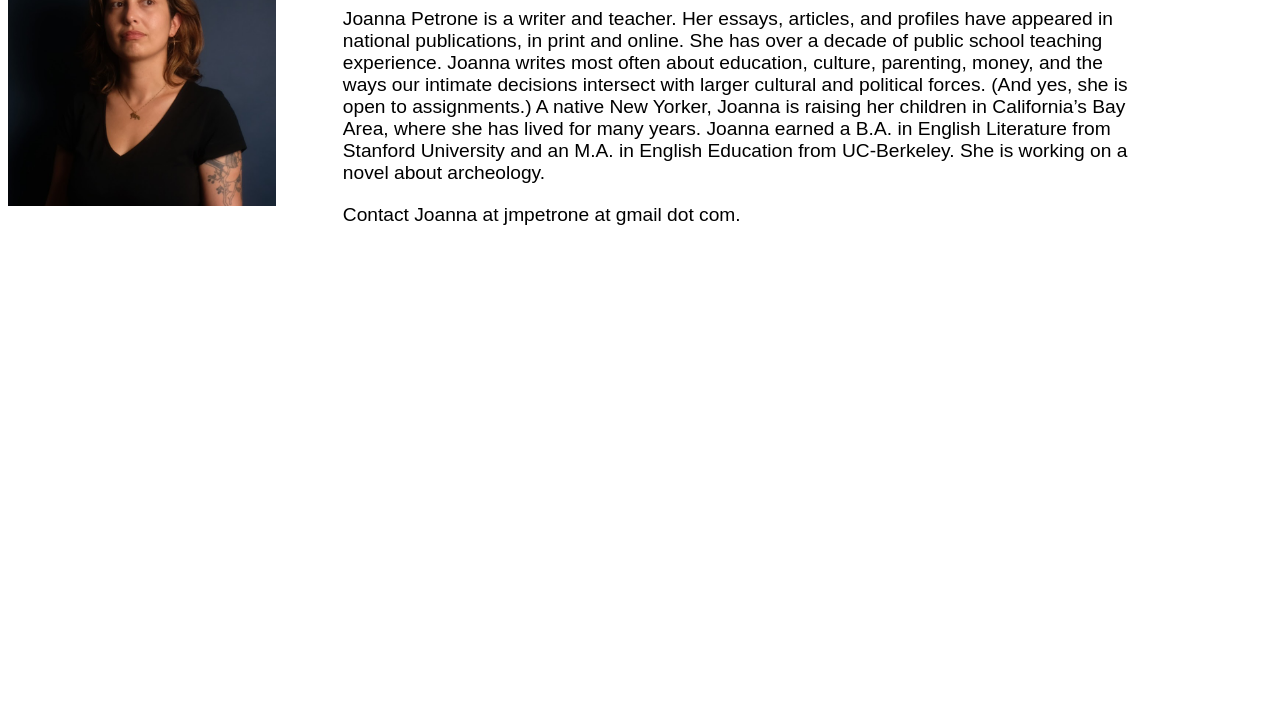
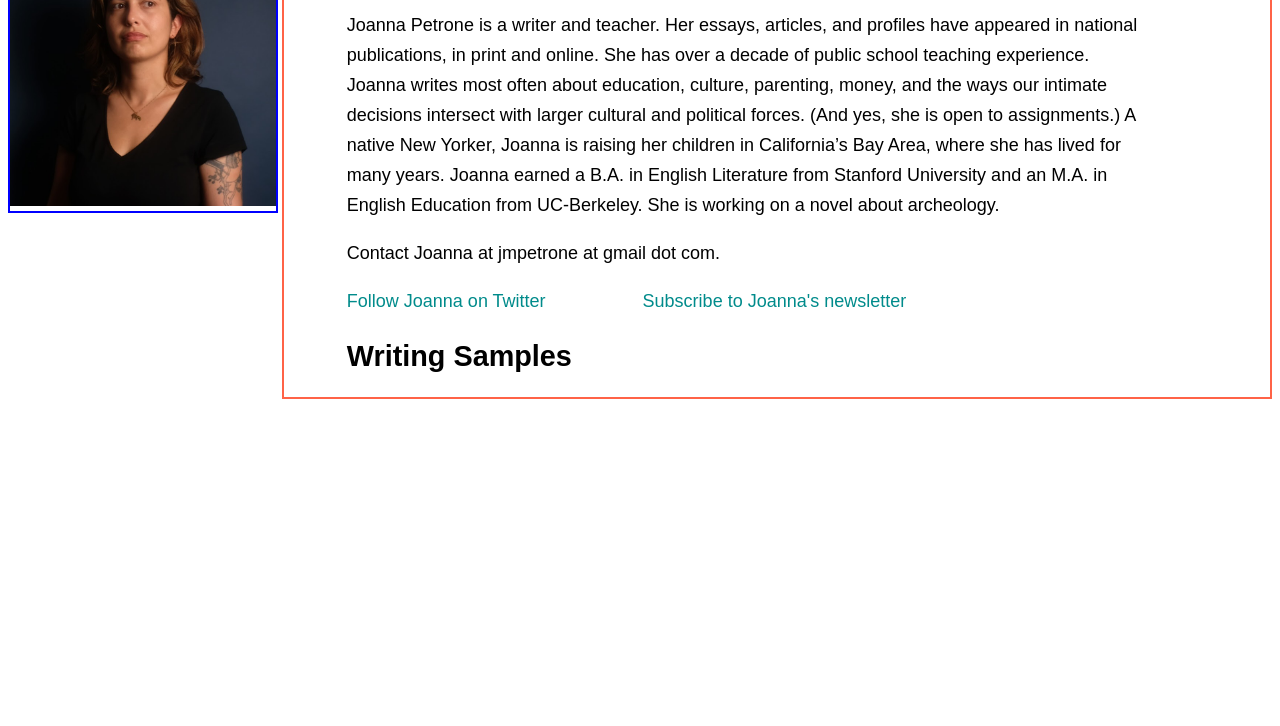
Before and after one commit to grumblebot5000/jp, a plain HTML site: page index.html in a window 1280 px wide. Shown: the part 138-864 px from the top of the page. After the commit the page ends 800 px from the top, so only its background shows below. Drawn offline with Linux system fonts and the light colour scheme.

Commit message:
Added social links

```diff
--- a/index.html
+++ b/index.html
@@ -19,11 +19,13 @@
                 <p class="main-text">
                     Contact Joanna at jmpetrone at gmail dot com.
                 </p>
-<!--                 <p>
-                    <a href="https://mobile.twitter.com/jo_petrone">Follow Joanna on Twitter<span class="tab">
-                    <a href="https://tinyletter.com/UntimelyCriticism">Subscribe to Joanna's newsletter
+                <p class="main-text">
+                    <a id="twitter" href="https://mobile.twitter.com/jo_petrone">Follow Joanna on Twitter</a>
+                    &emsp; &emsp; &emsp; &emsp;
+                    <a id="newsletter" href="https://tinyletter.com/UntimelyCriticism">Subscribe to Joanna's newsletter</a>
                 </p>
- -->            </main>
+                <h2>Writing Samples</h2>
+            </main>
             <aside class="flex-left">
                 <div class="authorPhoto">
                     <img src="joanna-author-photo.jpg" alt="Joanna Petrone" />
--- a/style.css
+++ b/style.css
@@ -8,12 +8,15 @@ body {
 	/*	align-items: stretch;
 	align-content: center;
 */
+	border: 2px darkcyan;
 	display: flex;
 	flex-direction: row;
+	height: 100%;
 }
 
 .flex-left {
-	/*border: 2px solid blue;*/
+	border: 2px solid blue;
+	height: 100%;
 	margin-top: 5px;
 	margin-bottom: 5px;
 	margin-right: 2px;
@@ -22,8 +25,8 @@ body {
 	width: 25%;
 }
 .flex-right {
-	/*border: 2px solid tomato;*/
-	height: 100vh;
+	border: 2px solid tomato;
+	height: 100%;
 	margin-left: 2px;
 	margin-top: 5px;
 	margin-bottom: 5px;
@@ -34,10 +37,15 @@ body {
 	width: 75%;
 }
 
-.tab {
+.main-text{
+	font-size: 18px;
+	line-height: 30px;
+}
+
+/*.tab {
    display:inline-block;
    margin-left: 40px;
-}
+}*/
 
 /*.author-name {
 	border: 2px darkcyan;
@@ -58,11 +66,19 @@ aside {
 }
 
 a {
-	color: black;
+	border: 6px black;
+	color: darkcyan;
+	display: inline-flex;
+/*	flex: 0 0 50%;*/
 	font-size: 18px;
+/*	overflow: auto;*/
 }
 a:link {
+/*	border: 8px black;*/
+/*	float: left;*/
+	display: inline-flex;
 	text-decoration: none;
+
 }
 a:hover {
 	color: #4f4f4f;
```
